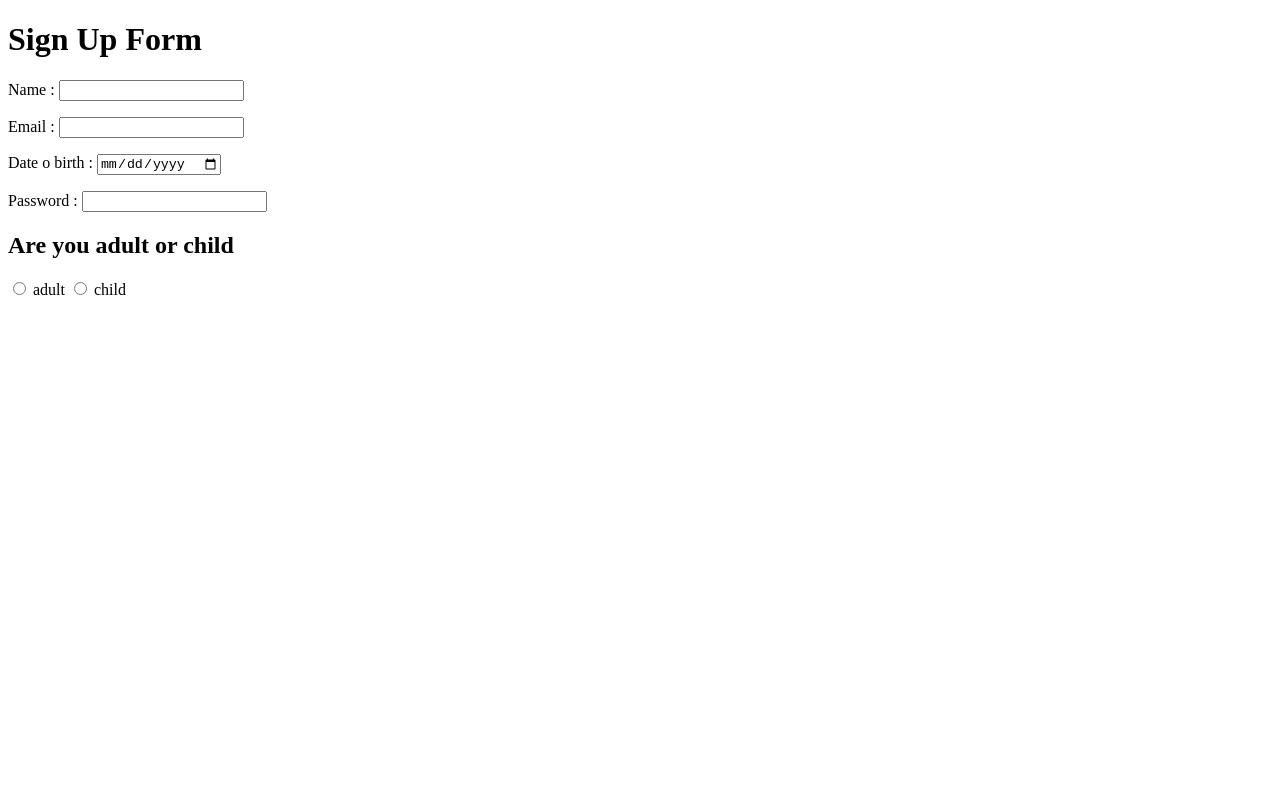
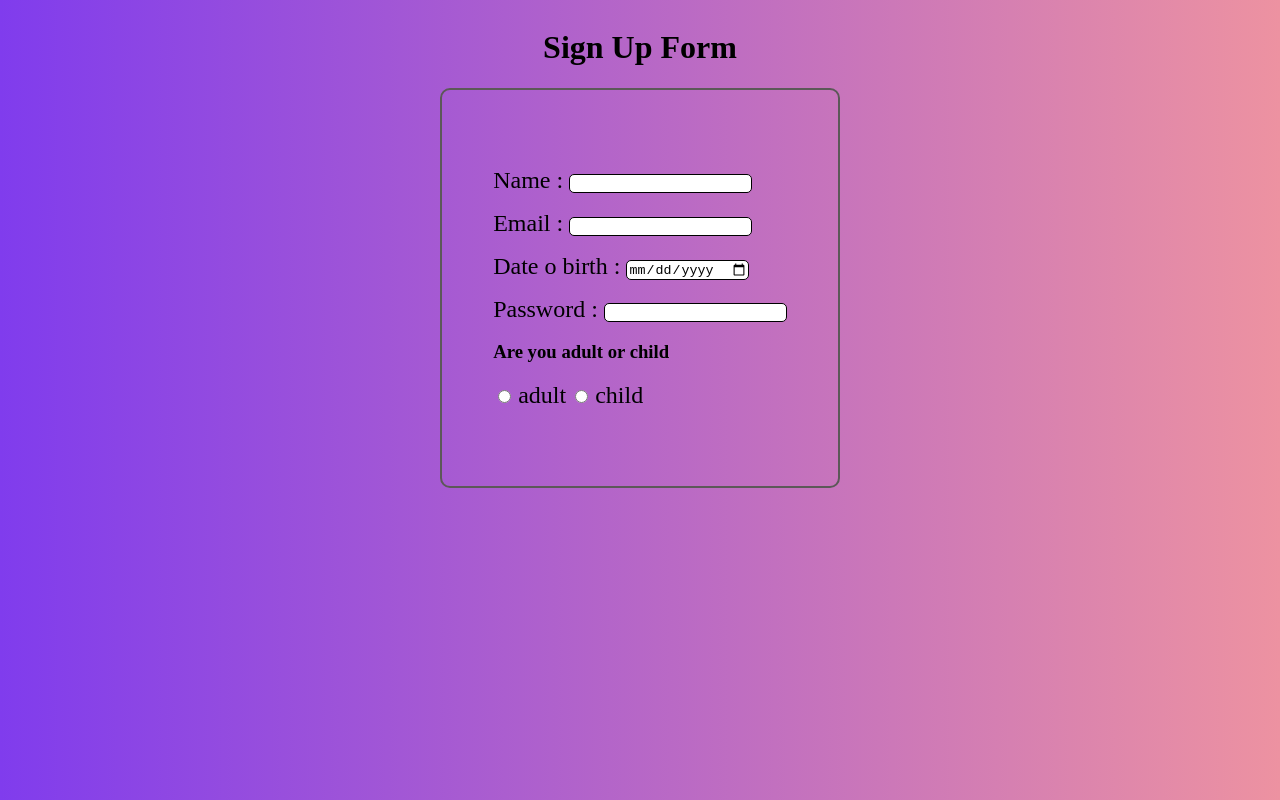
Before and after one commit to sonakshi555/signUp-Form, a plain HTML site: page index.html in a window 1280 px wide. Drawn offline with Linux system fonts and the light colour scheme.

Commit message:
Added style

```diff
--- a/index.html
+++ b/index.html
@@ -29,7 +29,7 @@
             </p>
 
             <p> <!--something wrong in this form-->
-                <h2>Are you adult or child</h2>
+                <h3>Are you adult or child</h3>
                 <input type="radio" name="personType" id="adult" value="adult">
                 <label for="adult">adult</label>
                 <input type="radio" name="personType" id="child" value="child">
--- a/style.css
+++ b/style.css
@@ -0,0 +1,28 @@
+body{
+    display: flex;
+    flex-direction: column;
+    align-items: center;
+    justify-content: center;
+    background: linear-gradient(90deg,  rgb(128, 60, 237), rgb(237, 146, 161));
+}
+
+section{
+    box-sizing: border-box;
+    border: 2px solid rgb(92, 88, 88);
+    height:  25em;
+    width: 25em;
+    display: flex;
+    flex-direction: column;
+    align-items: center;
+    justify-content: center;
+    border-radius: 10px;
+}
+
+input{
+    border: 1.5px solid black;
+    border-radius: 5px;
+}
+
+label{
+    font-size: 1.5rem;
+}
```
